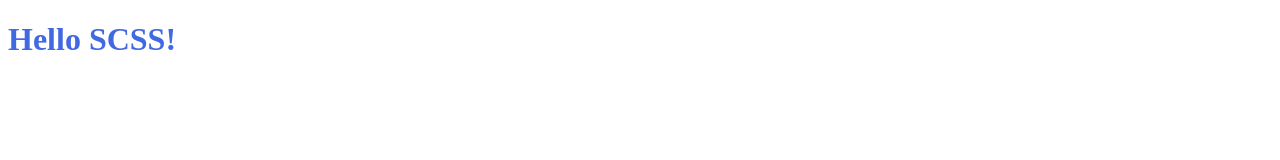
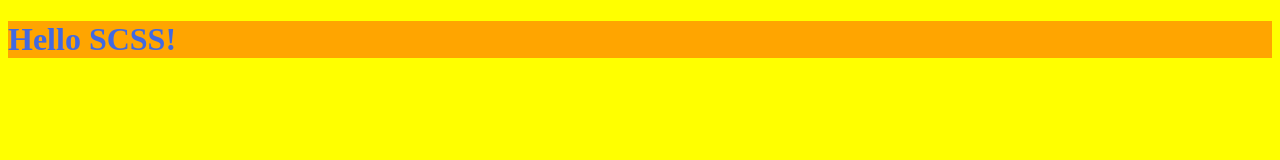
Before and after one commit to EunjoungAhn/scss-test, a website built with Parcel: page index.html in a window 1280 px wide. Built offline with nearby package versions, Linux system fonts and the light colour scheme.

Commit message:
scss import example

```diff
--- a/main.scss
+++ b/main.scss
@@ -1,4 +1,11 @@
+//가져오기
+//@import url("./sub.scss");
+//1개 이상을 가져올 수 있으며, url()에
+//안 감싸도 된다.
+@import "./sub.scss", "./sub2.scss";
+
 $color: royalblue;
+
 .container{
   h1{
     color: $color;
--- /dev/null
+++ b/sub.scss
@@ -0,0 +1,5 @@
+body{
+  .container{
+    background: orange;
+  }
+}
--- /dev/null
+++ b/sub2.scss
@@ -0,0 +1,3 @@
+body{
+  background: yellow;
+}
```
